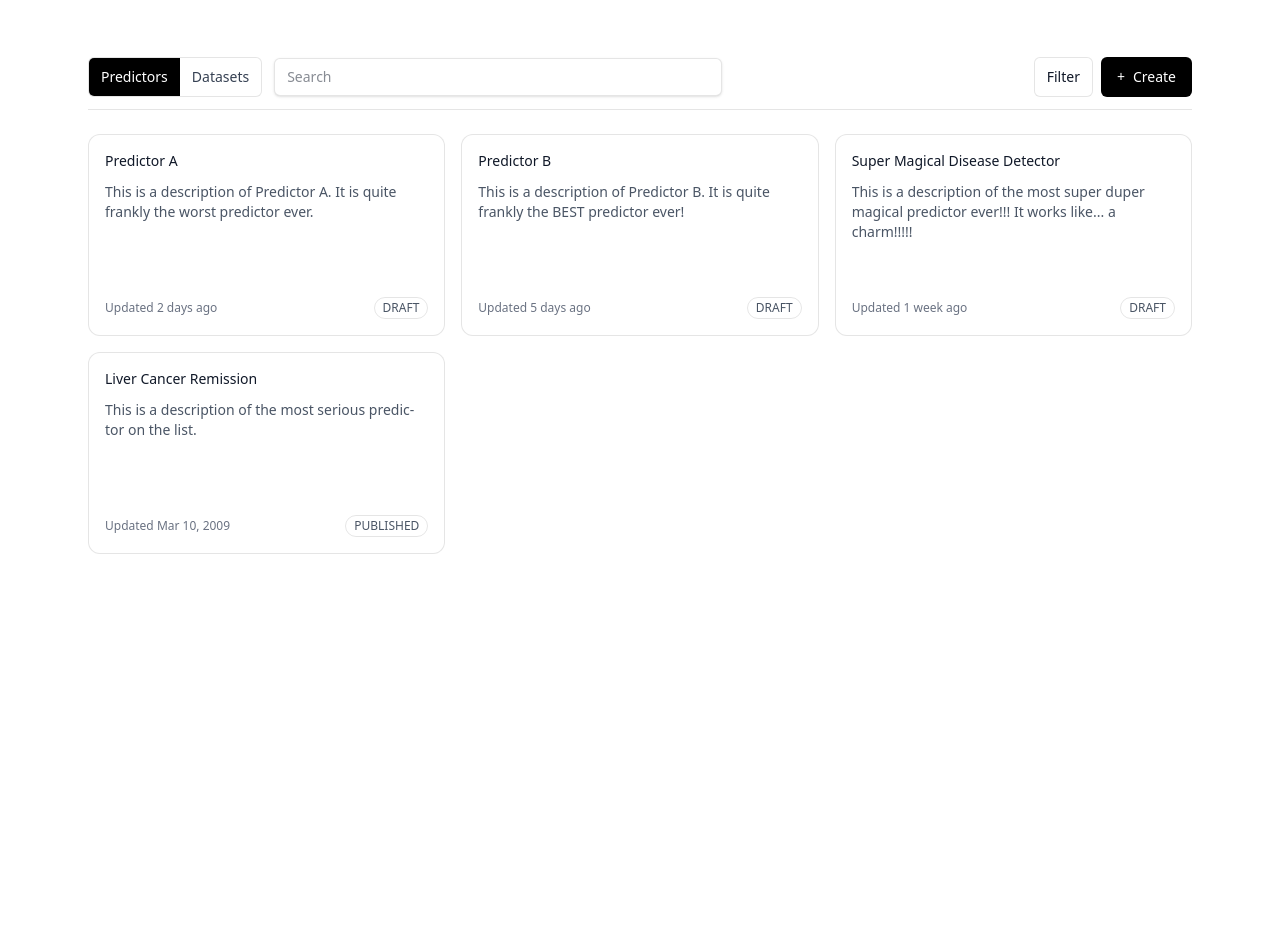
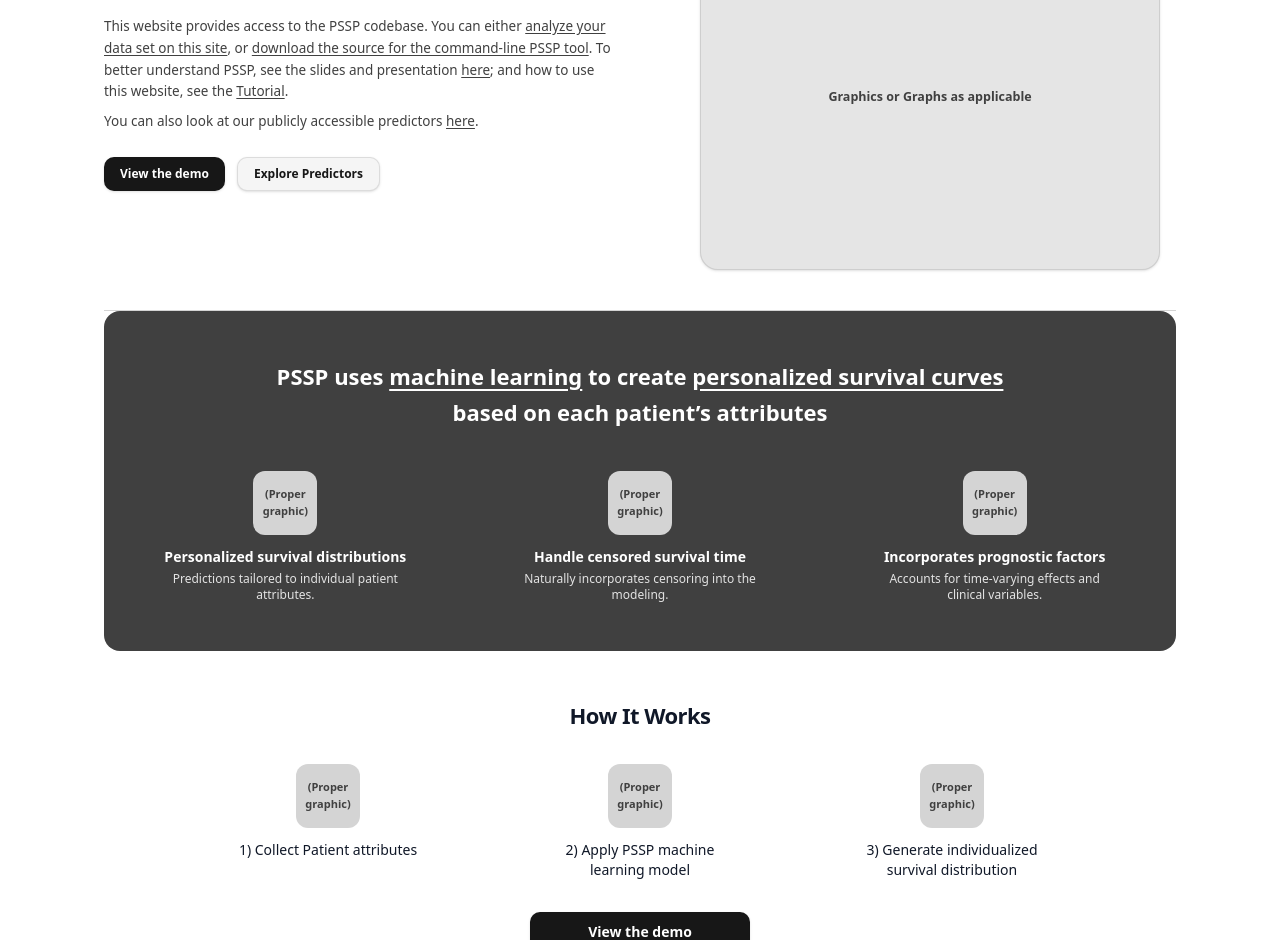
Before and after one commit to Xenocynic/IndividualSurvivalDistributions, a React app in the folder frontend/: page / in a window 1280 px wide. Shown: the part 220-1160 px from the top of the page. Before the commit the page ends 806 px from the top, so only its background shows below. Built offline with nearby package versions, Linux system fonts and the light colour scheme; the HTML template or start-up script is replaced by a standard one.

Commit message:
US 1.7 Implemented the landing page.

```diff
--- a/frontend/src/App.tsx
+++ b/frontend/src/App.tsx
@@ -2,6 +2,7 @@ import type { JSX } from "react/jsx-runtime";
 import { Routes, Route, Navigate } from 'react-router-dom'
 import AppLayout from './layouts/AppLayout'
 import Dashboard from './pages/Dashboard'
+import Landing from "./pages/Landing";
 
 
 export default function App(): JSX.Element {
@@ -9,10 +10,10 @@ export default function App(): JSX.Element {
     <Routes>
       <Route element={<AppLayout />}>
 
-        <Route index element={<Dashboard />} />
+        <Route index element={<Landing />} />
         <Route path="dashboard" element={<Dashboard />} />
 
-        {/* Add future pages here as soon as they get made - currently: about, instruction, predictors */}
+        {/* Add future pages here as soon as they get made - currently: About, Dashboard */}
         <Route path="*" element={<Navigate to="/" replace />} />
 
       </Route>
--- /dev/null
+++ b/frontend/src/pages/Landing.tsx
@@ -0,0 +1,181 @@
+// src/pages/Landing.tsx
+import { Link } from "react-router-dom";
+
+function FeatureChip({
+  title,
+  text,
+}: {
+  title: string;
+  text: string;
+}) {
+  return (
+    <div className="flex flex-col items-center text-center">
+      <div className="mb-3 grid h-16 w-16 place-items-center rounded-xl bg-neutral-300 text-[11px] font-semibold text-neutral-700">
+        (Proper graphic)
+      </div>
+      <div className="text-sm font-semibold text-white">{title}</div>
+      <p className="mt-1 max-w-[15rem] text-xs text-white/85">{text}</p>
+    </div>
+  );
+}
+
+export default function Landing() {
+  return (
+    <main className="mx-auto max-w-6xl px-4">
+      {/* HERO -------------------------------------------------------------- */}
+      <section className="grid gap-10 pb-10 pt-12 md:grid-cols-2">
+        {/* Left copy */}
+        <div className="pr-2">
+          <h1 className="text-2xl font-extrabold tracking-tight sm:text-[28px]">
+            Personalized Survival Predictions for
+            <br />
+            Every Patient
+          </h1>
+
+          <div className="mt-4 max-w-xl text-[13.5px] leading-relaxed text-neutral-700">
+            <p>
+              This website provides access to the PSSP codebase. You can either{" "}
+              <Link to="/instruction" className="underline underline-offset-2">
+                analyze your data set on this site
+              </Link>
+              , or{" "}
+              <a
+                href="https://example.com/pssp-cli" // TODO replace with real CLI link
+                target="_blank"
+                rel="noreferrer"
+                className="underline underline-offset-2"
+              >
+                download the source for the command-line PSSP tool
+              </a>
+              . To better understand PSSP, see the slides and presentation{" "}
+              <a
+                href="https://example.com/slides" // TODO replace
+                target="_blank"
+                rel="noreferrer"
+                className="underline underline-offset-2"
+              >
+                here
+              </a>
+              ; and how to use this website, see the{" "}
+              <Link to="/instruction" className="underline underline-offset-2">
+                Tutorial
+              </Link>
+              .
+            </p>
+            <p className="mt-2">
+              You can also look at our publicly accessible predictors{" "}
+              <Link to="/predictors" className="underline underline-offset-2">
+                here
+              </Link>
+              .
+            </p>
+          </div>
+
+          <div className="mt-6 flex flex-wrap gap-3">
+            <Link
+              to="/demo" // TODO ensure route exists or use external URL
+              className="inline-flex items-center justify-center rounded-[10px] bg-neutral-900 px-4 py-2 text-xs font-semibold text-white shadow-sm hover:bg-black"
+            >
+              View the demo
+            </Link>
+            <Link
+              to="/predictors"
+              className="inline-flex items-center justify-center rounded-[10px] border border-black/10 bg-neutral-100 px-4 py-2 text-xs font-semibold text-neutral-900 shadow-sm hover:bg-neutral-200"
+            >
+              Explore Predictors
+            </Link>
+          </div>
+        </div>
+
+        {/* Right graphic box */}
+        <div className="flex items-center justify-center md:pl-6">
+          <div className="grid aspect-[4/3] w-full max-w-[460px] place-items-center rounded-[18px] border border-black/10 bg-neutral-200 shadow-sm">
+            <span className="px-4 text-center text-[12.5px] font-semibold text-neutral-700">
+              Graphics or Graphs as applicable
+            </span>
+          </div>
+        </div>
+      </section>
+
+      {/* Divider line */}
+      <div className="h-px w-full bg-neutral-300" />
+
+      {/* FEATURE BAND ------------------------------------------------------- */}
+      <section className="rounded-none bg-neutral-700 px-6 py-12 text-white md:rounded-2xl md:mt-0 md:mb-0">
+        <h2 className="mx-auto max-w-3xl text-center text-[20px] font-semibold leading-relaxed sm:text-[22px]">
+          PSSP uses{" "}
+          <span className="font-extrabold underline underline-offset-4">
+            machine learning
+          </span>{" "}
+          to create{" "}
+          <span className="font-extrabold underline underline-offset-4">
+            personalized survival curves
+          </span>{" "}
+          based on each patient’s attributes
+        </h2>
+
+        <div className="mx-auto mt-10 grid max-w-5xl gap-10 sm:grid-cols-3">
+          <FeatureChip
+            title="Personalized survival distributions"
+            text="Predictions tailored to individual patient attributes."
+          />
+          <FeatureChip
+            title="Handle censored survival time"
+            text="Naturally incorporates censoring into the modeling."
+          />
+          <FeatureChip
+            title="Incorporates prognostic factors"
+            text="Accounts for time-varying effects and clinical variables."
+          />
+        </div>
+      </section>
+
+      {/* HOW IT WORKS ------------------------------------------------------- */}
+      <section className="py-12">
+        <h3 className="text-center text-[22px] font-extrabold tracking-tight">
+          How It Works
+        </h3>
+
+        <div className="mx-auto mt-8 grid max-w-4xl gap-10 sm:grid-cols-3">
+          <div className="text-center">
+            <div className="mx-auto grid h-16 w-16 place-items-center rounded-xl bg-neutral-300 text-[11px] font-semibold text-neutral-700">
+              (Proper graphic)
+            </div>
+            <p className="mt-3 text-sm">
+              1) Collect Patient attributes
+            </p>
+          </div>
+
+          <div className="text-center">
+            <div className="mx-auto grid h-16 w-16 place-items-center rounded-xl bg-neutral-300 text-[11px] font-semibold text-neutral-700">
+              (Proper graphic)
+            </div>
+            <p className="mt-3 text-sm">
+              2) Apply PSSP machine
+              <br className="hidden sm:block" /> learning model
+            </p>
+          </div>
+
+          <div className="text-center">
+            <div className="mx-auto grid h-16 w-16 place-items-center rounded-xl bg-neutral-300 text-[11px] font-semibold text-neutral-700">
+              (Proper graphic)
+            </div>
+            <p className="mt-3 text-sm">
+              3) Generate individualized
+              <br className="hidden sm:block" /> survival distribution
+            </p>
+          </div>
+        </div>
+
+        <div className="mt-8 text-center">
+          <Link
+            to="/demo"
+            className="inline-flex w-[220px] items-center justify-center rounded-[10px] bg-neutral-900 px-5 py-2.5 text-sm font-semibold text-white shadow-sm hover:bg-black"
+          >
+            View the demo
+          </Link>
+        </div>
+      </section>
+    </main>
+  );
+}
```
Also changed, not shown: 1 other file (tests, documents, lock files or other folders).
